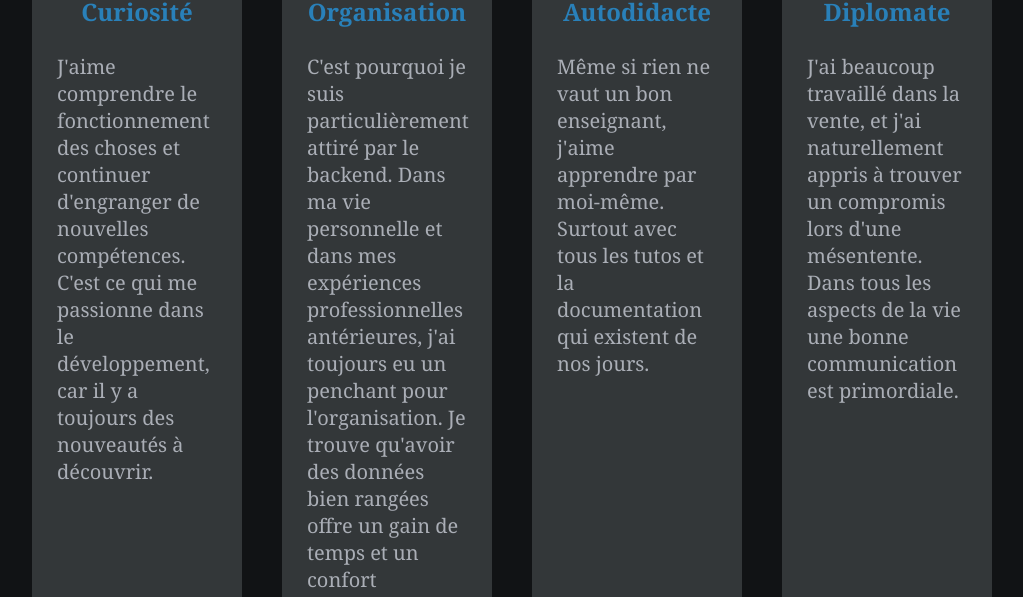
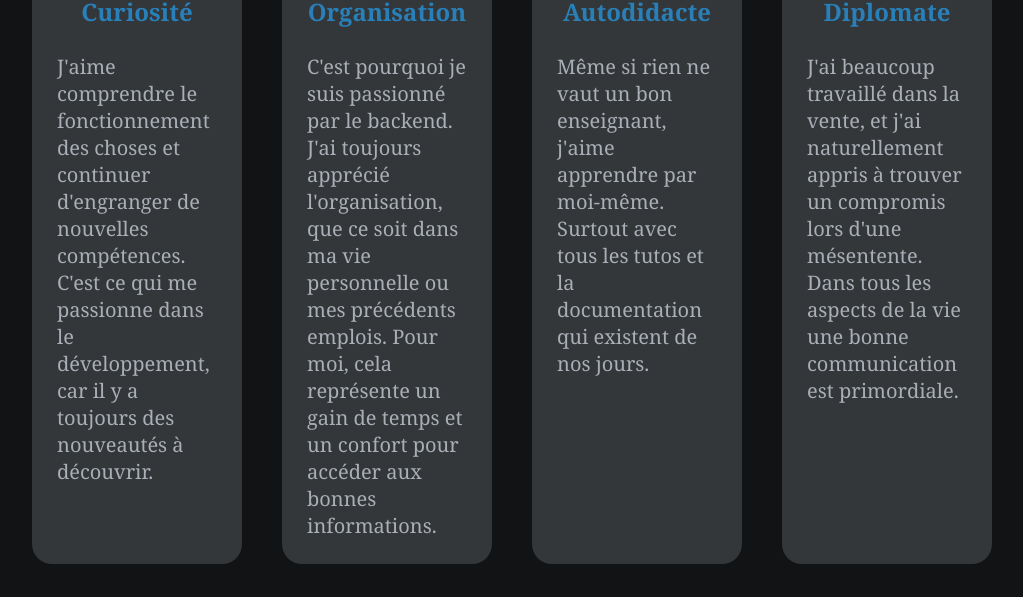
Before and after one commit to Fenriz1349/cv-react, a React app: page / in a window 1280 px wide. Shown: the part 861-1458 px from the top of the page, without its empty margins (148-1171 px from the left). Built offline with nearby package versions, Linux system fonts and the light colour scheme; no server answers.

Commit message:
corrections d'orthographe

```diff
--- a/src/data/data.json
+++ b/src/data/data.json
@@ -13,7 +13,7 @@
             },
             {"name":"Organisation",
             "logo": "../assets/organisationLogo.png",
-            "content": "C'est pourquoi je suis particulièrement attiré par le backend. Dans ma vie personnelle et dans mes expériences professionnelles antérieures, j'ai toujours eu un penchant pour l'organisation. Je trouve qu'avoir des données bien rangées offre un gain de temps et un confort supplémentaire pour retrouver les bonnes informations."
+            "content": "C'est pourquoi je suis passionné par le backend. J'ai toujours apprécié l'organisation, que ce soit dans ma vie personnelle ou mes précédents emplois. Pour moi, cela représente un gain de temps et un confort pour accéder aux bonnes informations."
             },
             {"name":"Autodidacte",
             "logo": "../assets/autodidacteLogo.png",
```
Also changed, not shown: build/asset-manifest.json, build/index.html, build/static/js/main.d26db649.js.LICENSE.txt (renamed from build/static/js/main.fa059e9c.js.LICENSE.txt), 4 other files.
